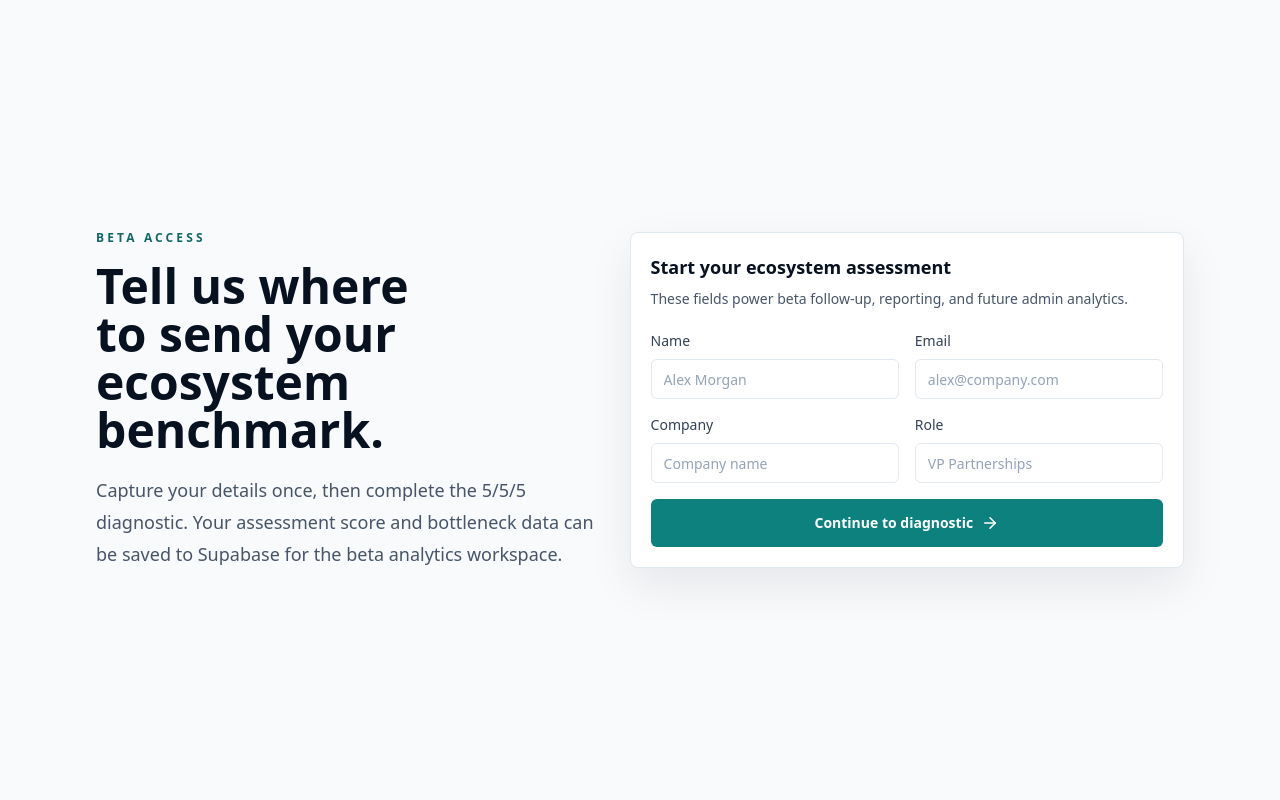
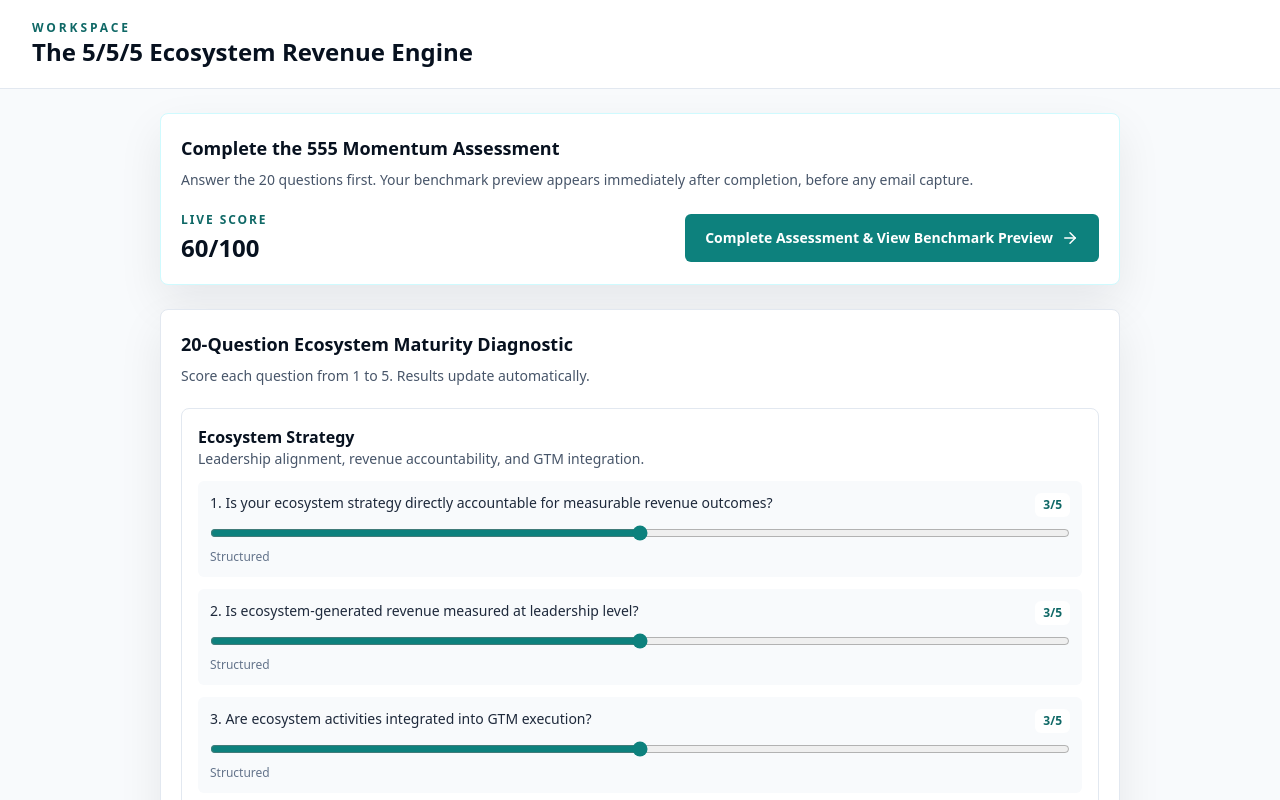
Before and after one commit to Turk1823/555-momentum-os, a Next.js app: page / in a window 1280 px wide. Both pictures are taken after a click on the button "Start Ecosystem Diagnostic". Shown: the top 800 px of the page. Built offline with nearby package versions, Linux system fonts and the light colour scheme.

Commit message:
Remove pre-assessment diagnostic email gate

```diff
--- a/app/api/submissions/route.ts
+++ b/app/api/submissions/route.ts
@@ -30,6 +30,12 @@ type MomentumOSSubmissionRow = {
     primary_constraint: string;
     category_scores: AssessmentSubmission["categoryScores"];
     executive_summary: string;
+    lead_gate_completed?: boolean;
+    lead_gate_completed_at?: string;
+    lead_first_name?: string;
+    lead_email?: string;
+    lead_company?: string;
+    lead_role?: string;
   };
 };
 
@@ -128,7 +134,13 @@ export async function POST(request: Request) {
       highest_category_score: submission.highestCategory.score,
       primary_constraint: submission.primaryConstraint,
       category_scores: submission.categoryScores,
-      executive_summary: submission.executiveSummary
+      executive_summary: submission.executiveSummary,
+      lead_gate_completed: submission.leadGateCompleted ?? true,
+      lead_gate_completed_at: submission.leadGateCompletedAt || submittedAt,
+      lead_first_name: submission.intake.name.trim(),
+      lead_email: submission.intake.email.trim(),
+      lead_company: submission.intake.company.trim(),
+      lead_role: submission.intake.role.trim()
     }
   };
 
--- a/components/engine-app.tsx
+++ b/components/engine-app.tsx
@@ -132,6 +132,20 @@ function getRevenueOpportunity(totalScore: number, lowest: ReturnType<typeof get
     assumption: "High maturity profile: the opportunity is more optimisation-focused, driven by marginal gains in velocity, partner productivity, and repeatability.",
     reason: `${lowest.name} remains the relative constraint at ${lowest.score}/20, indicating room to tune the system even if the core revenue engine is already mature.`
   };
+}
+
+function getBenchmarkPositionLabel(totalScore: number) {
+  if (totalScore >= 81) return "Ecosystem Operating System";
+  if (totalScore >= 61) return "Revenue Ecosystem";
+  if (totalScore >= 41) return "Structured Ecosystem";
+  if (totalScore >= 21) return "Emerging Ecosystem";
+  return "Reactive Ecosystem";
+}
+
+function getRevenueVelocityRiskLabel(totalScore: number, lowest: ReturnType<typeof getExtremes>["lowest"]) {
+  if (totalScore >= 75 && lowest.score >= 14) return "Low";
+  if (totalScore >= 55 && lowest.score >= 10) return "Medium";
+  return "High";
 }
 
 function cleanActionPlanText(value: string) {
@@ -346,6 +360,7 @@ function ActionPlanOutput({ actionPlan }: { actionPlan: string }) {
 
 export function EngineApp() {
   const [started, setStarted] = useState(false);
+  const [assessmentComplete, setAssessmentComplete] = useState(false);
   const [activeModule, setActiveModule] = useState<ModuleId>("diagnostic");
   const [state, setState] = useState<AppState>(initialState);
   const [saveStatus, setSaveStatus] = useState<{ tone: "idle" | "success" | "error"; message: string }>({
@@ -393,7 +408,7 @@ export function EngineApp() {
 
   const updateState = (patch: Partial<AppState>) => setState((current) => ({ ...current, ...patch }));
 
-  const completeIntake = (intake: UserIntake) => {
+  const completeIntake = async (intake: UserIntake) => {
     const cleanIntake = {
       name: intake.name.trim(),
       email: intake.email.trim(),
@@ -402,14 +417,16 @@ export function EngineApp() {
     };
 
     updateState({ intake: cleanIntake, intakeComplete: true, email: cleanIntake.email });
+    await saveAssessment(cleanIntake);
   };
 
-  const saveAssessment = async () => {
+  const saveAssessment = async (intakeOverride?: UserIntake) => {
+    const activeIntake = intakeOverride || state.intake;
     const missingIntakeFields = [
-      ["name", state.intake.name],
-      ["email", state.intake.email],
-      ["company", state.intake.company],
-      ["role", state.intake.role]
+      ["first name", activeIntake.name],
+      ["work email", activeIntake.email],
+      ["company", activeIntake.company],
+      ["role / title", activeIntake.role]
     ]
       .filter(([, value]) => !String(value || "").trim())
       .map(([field]) => field);
@@ -419,7 +436,6 @@ export function EngineApp() {
         tone: "error",
         message: `Please enter your ${missingIntakeFields.join(", ")} before saving your assessment.`
       });
-      updateState({ intakeComplete: false });
       return;
     }
 
@@ -427,8 +443,10 @@ export function EngineApp() {
     setActionPlan("");
     setActionPlanStatus({ tone: "idle", message: "" });
     const result = await saveAssessmentSubmission({
-      intake: state.intake,
-      emailCapture: state.email,
+      intake: activeIntake,
+      emailCapture: activeIntake.email,
+      leadGateCompleted: true,
+      leadGateCompletedAt: new Date().toISOString(),
       totalScore,
       maturityLevel,
       lowestCategory: {
@@ -525,14 +543,6 @@ export function EngineApp() {
     );
   }
 
-  if (!state.intakeComplete) {
-    return (
-      <main className="min-h-screen bg-slate-50">
-        <IntakeForm initialIntake={state.intake} onSubmit={completeIntake} />
-      </main>
-    );
-  }
-
   return (
     <main className="min-h-screen bg-slate-50">
       <header className="border-b border-slate-200 bg-white">
@@ -542,13 +552,41 @@ export function EngineApp() {
             <h1 className="text-2xl font-semibold tracking-normal text-navy">The 5/5/5 Ecosystem Revenue Engine</h1>
           </div>
           <div className="flex flex-wrap gap-2">
+            {state.intakeComplete && (
+              <>
                 <Button variant="secondary" onClick={copySummary}><ClipboardCopy size={16} /> Copy executive summary</Button>
-            <Button variant="secondary" onClick={exportPdf}><Download size={16} /> Export summary as PDF</Button>
+                <Button variant="secondary" onClick={exportPdf}><Download size={16} /> Download report</Button>
                 <Button onClick={() => window.open("mailto:info@arysconsultants.com?subject=Book ecosystem review", "_blank")}><Mail size={16} /> Book ecosystem review</Button>
+              </>
+            )}
           </div>
         </div>
       </header>
 
+      {!state.intakeComplete ? (
+        <section className="mx-auto grid max-w-5xl gap-6 px-4 py-6 sm:px-6 lg:px-8">
+          {!assessmentComplete ? (
+            <AssessmentQuestionStep
+              scores={state.scores}
+              setScores={(scores) => updateState({ scores })}
+              totalScore={totalScore}
+              onComplete={() => {
+                setAssessmentComplete(true);
+                window.scrollTo({ top: 0, behavior: "smooth" });
+              }}
+            />
+          ) : (
+            <BenchmarkPreviewGate
+              highest={highest}
+              initialIntake={state.intake}
+              lowest={lowest}
+              onUnlock={completeIntake}
+              saveStatus={saveStatus}
+              totalScore={totalScore}
+            />
+          )}
+        </section>
+      ) : (
       <div className="mx-auto grid max-w-7xl gap-6 px-4 py-6 sm:px-6 lg:grid-cols-[280px_1fr] lg:px-8">
         <aside className="h-fit rounded-lg border border-slate-200 bg-white p-3 shadow-soft">
           <div className="mb-3 grid grid-cols-2 gap-2">
@@ -593,6 +631,7 @@ export function EngineApp() {
             onGenerateActionPlan={generateActionPlan}
             actionPlanStatus={actionPlanStatus}
             actionPlan={actionPlan}
+            onDownloadReport={exportPdf}
           />
 
           {activeModule === "diagnostic" && <Diagnostic scores={state.scores} setScores={(scores) => updateState({ scores })} />}
@@ -603,6 +642,7 @@ export function EngineApp() {
           {activeModule === "recommendations" && <Recommendations lowestKey={lowest.key} primaryConstraint={state.primaryConstraint} />}
         </section>
       </div>
+      )}
     </main>
   );
 }
@@ -663,47 +703,144 @@ function Landing({ onStart }: { onStart: () => void }) {
   );
 }
 
-function IntakeForm({ initialIntake, onSubmit }: { initialIntake: UserIntake; onSubmit: (intake: UserIntake) => void }) {
+function AssessmentQuestionStep({
+  onComplete,
+  scores,
+  setScores,
+  totalScore
+}: {
+  onComplete: () => void;
+  scores: Record<number, number>;
+  setScores: (scores: Record<number, number>) => void;
+  totalScore: number;
+}) {
+  return (
+    <div className="grid gap-6">
+      <Card className="border-teal-100 bg-white">
+        <CardHeader>
+          <CardTitle>Complete the 555 Momentum Assessment</CardTitle>
+          <CardDescription>
+            Answer the 20 questions first. Your benchmark preview appears immediately after completion, before any email capture.
+          </CardDescription>
+        </CardHeader>
+        <CardContent className="flex flex-col gap-3 sm:flex-row sm:items-center sm:justify-between">
+          <div>
+            <p className="text-xs font-bold uppercase tracking-[0.16em] text-teal-700">Live score</p>
+            <p className="mt-1 text-2xl font-semibold text-navy">{totalScore}/100</p>
+          </div>
+          <Button size="lg" onClick={onComplete}>
+            Complete Assessment & View Benchmark Preview <ArrowRight size={18} />
+          </Button>
+        </CardContent>
+      </Card>
+      <Diagnostic scores={scores} setScores={setScores} />
+    </div>
+  );
+}
+
+function BenchmarkPreviewGate({
+  highest,
+  initialIntake,
+  lowest,
+  onUnlock,
+  saveStatus,
+  totalScore
+}: {
+  highest: ReturnType<typeof getExtremes>["highest"];
+  initialIntake: UserIntake;
+  lowest: ReturnType<typeof getExtremes>["lowest"];
+  onUnlock: (intake: UserIntake) => Promise<void>;
+  saveStatus: { tone: "idle" | "success" | "error"; message: string };
+  totalScore: number;
+}) {
   const [intake, setIntake] = useState<UserIntake>(initialIntake);
   const [error, setError] = useState("");
+  const [isSubmitting, setIsSubmitting] = useState(false);
   const update = (key: keyof UserIntake, value: string) => setIntake((current) => ({ ...current, [key]: value }));
 
-  const submit = () => {
+  const submit = async () => {
     if (!intake.name.trim() || !intake.email.trim() || !intake.company.trim() || !intake.role.trim()) {
-      setError("Please complete all fields before starting the assessment.");
+      setError("Please complete all fields to unlock your full report.");
       return;
     }
 
     setError("");
-    onSubmit(intake);
+    setIsSubmitting(true);
+    await onUnlock(intake);
+    setIsSubmitting(false);
   };
+  const previewItems = [
+    { label: "Momentum Score", value: `${totalScore}/100`, text: "Your current ecosystem revenue maturity score." },
+    { label: "Benchmark Position", value: getBenchmarkPositionLabel(totalScore), text: "Directional maturity band from your 555 score." },
+    { label: "Primary Constraint", value: lowest.shortName, text: "The lowest-scoring capability limiting momentum." },
+    { label: "Revenue Velocity Risk", value: getRevenueVelocityRiskLabel(totalScore, lowest), text: "A directional signal based on score and bottleneck strength." },
+    { label: "Top Strength", value: highest.shortName, text: "The strongest capability in your current ecosystem profile." }
+  ];
 
   return (
-    <section className="mx-auto grid min-h-screen max-w-6xl items-center gap-8 px-4 py-10 sm:px-6 lg:grid-cols-[0.95fr_1.05fr] lg:px-8">
-      <div>
-        <p className="mb-4 text-xs font-bold uppercase tracking-[0.26em] text-teal-700">Beta access</p>
-        <h1 className="text-balance text-4xl font-semibold tracking-normal text-navy sm:text-5xl">Tell us where to send your ecosystem benchmark.</h1>
-        <p className="mt-5 max-w-xl text-lg leading-8 text-slate-600">
-          Capture your details once, then complete the 5/5/5 diagnostic. Your assessment score and bottleneck data can be saved to Supabase for the beta analytics workspace.
-        </p>
+    <div className="grid gap-6">
+      <Card className="border-teal-100 bg-white">
+        <CardHeader>
+          <CardTitle>Your Ecosystem Revenue Benchmark Preview</CardTitle>
+          <CardDescription>Instant directional insight from your current 555 Momentum Assessment responses.</CardDescription>
+        </CardHeader>
+        <CardContent className="grid gap-4 md:grid-cols-5">
+          {previewItems.map((item) => (
+            <div className="rounded-lg border border-slate-200 bg-slate-50 p-4" key={item.label}>
+              <p className="text-xs font-bold uppercase tracking-[0.14em] text-slate-500">{item.label}</p>
+              <p className="mt-2 text-xl font-semibold text-navy">{item.value}</p>
+              <p className="mt-2 text-xs leading-5 text-slate-600">{item.text}</p>
             </div>
+          ))}
+        </CardContent>
+      </Card>
+
       <Card>
         <CardHeader>
-          <CardTitle>Start your ecosystem assessment</CardTitle>
-          <CardDescription>These fields power beta follow-up, reporting, and future admin analytics.</CardDescription>
+          <CardTitle>Unlock Your Full Executive Report</CardTitle>
+          <CardDescription>Submit your details to reveal the complete benchmark report and save your assessment.</CardDescription>
         </CardHeader>
-        <CardContent className="grid gap-4">
+        <CardContent className="grid gap-5 lg:grid-cols-[0.9fr_1.1fr]">
+          <div className="rounded-lg border border-teal-100 bg-teal-50 p-4">
+            <p className="text-sm font-semibold text-teal-950">Your full report includes:</p>
+            <ul className="mt-3 grid gap-2 text-sm leading-6 text-teal-950">
+              {[
+                "Full benchmark breakdown",
+                "90-day action plan",
+                "Revenue velocity forecast",
+                "Executive recommendations",
+                "MomentumOS dashboard preview"
+              ].map((item) => (
+                <li className="flex gap-2" key={item}><Check className="mt-1 shrink-0" size={16} />{item}</li>
+              ))}
+            </ul>
+          </div>
+          <div className="grid gap-4">
             <div className="grid gap-4 sm:grid-cols-2">
-            <Label>Name<Input value={intake.name} onChange={(event) => update("name", event.target.value)} placeholder="Alex Morgan" /></Label>
-            <Label>Email<Input type="email" value={intake.email} onChange={(event) => update("email", event.target.value)} placeholder="alex@company.com" /></Label>
+              <Label>First name<Input value={intake.name} onChange={(event) => update("name", event.target.value)} placeholder="Alex" /></Label>
+              <Label>Work email<Input type="email" value={intake.email} onChange={(event) => update("email", event.target.value)} placeholder="alex@company.com" /></Label>
               <Label>Company<Input value={intake.company} onChange={(event) => update("company", event.target.value)} placeholder="Company name" /></Label>
-            <Label>Role<Input value={intake.role} onChange={(event) => update("role", event.target.value)} placeholder="VP Partnerships" /></Label>
+              <Label>Role / title<Input value={intake.role} onChange={(event) => update("role", event.target.value)} placeholder="VP Partnerships" /></Label>
             </div>
+            <p className="text-xs leading-5 text-slate-500">We&apos;ll send your results and may follow up with relevant MomentumOS updates. No spam.</p>
             {error && <p className="rounded-md bg-rose-50 p-3 text-sm font-medium text-rose-700">{error}</p>}
-          <Button size="lg" onClick={submit}>Continue to diagnostic <ArrowRight size={18} /></Button>
+            {saveStatus.message && (
+              <p className={cn(
+                "whitespace-pre-wrap break-words rounded-md p-3 text-sm font-medium",
+                saveStatus.tone === "success" && "bg-teal-50 text-teal-800",
+                saveStatus.tone === "error" && "bg-rose-50 text-rose-700",
+                saveStatus.tone === "idle" && "bg-slate-50 text-slate-600"
+              )}>
+                {saveStatus.message}
+              </p>
+            )}
+            <Button size="lg" disabled={isSubmitting} onClick={submit}>
+              {isSubmitting ? "Unlocking..." : "Unlock Full Report"} <ArrowRight size={18} />
+            </Button>
+          </div>
         </CardContent>
       </Card>
-    </section>
+    </div>
   );
 }
 
@@ -724,6 +861,7 @@ function ResultsDashboard(props: {
   onGenerateActionPlan: () => Promise<void>;
   actionPlanStatus: { tone: "idle" | "success" | "error"; message: string };
   actionPlan: string;
+  onDownloadReport: () => void;
 }) {
   const canGenerateActionPlan = props.saveStatus.tone === "success";
   const isGeneratingActionPlan = props.actionPlanStatus.tone === "idle" && Boolean(props.actionPlanStatus.message);
@@ -823,6 +961,20 @@ function ResultsDashboard(props: {
               )}
             </div>
           )}
+          <div className="grid gap-4 rounded-lg border border-slate-200 bg-white p-4 lg:grid-cols-[1fr_auto] lg:items-center">
+            <div>
+              <p className="text-sm font-semibold text-navy">Want to continuously track ecosystem revenue performance over time?</p>
+              <p className="mt-1 text-sm leading-6 text-slate-600">
+                Continue from this one-off diagnostic into MomentumOS for ongoing tracking, benchmarking, forecasting, and executive reporting.
+              </p>
+            </div>
+            <div className="flex flex-col gap-2 sm:flex-row">
+              <Button variant="secondary" onClick={props.onDownloadReport}><Download size={16} /> Download report</Button>
+              <Button onClick={() => window.open("https://momentumos-platform.vercel.app", "_blank", "noopener,noreferrer")}>
+                <Rocket size={16} /> Explore MomentumOS
+              </Button>
+            </div>
+          </div>
         </CardContent>
       </Card>
       <Card>
--- a/lib/supabase/submissions.ts
+++ b/lib/supabase/submissions.ts
@@ -3,6 +3,8 @@ import type { CategoryKey, UserIntake } from "@/lib/types";
 export type AssessmentSubmission = {
   intake: UserIntake;
   emailCapture: string;
+  leadGateCompleted?: boolean;
+  leadGateCompletedAt?: string;
   totalScore: number;
   maturityLevel: string;
   lowestCategory: {
--- a/tsconfig.json
+++ b/tsconfig.json
@@ -20,5 +20,5 @@
     }
   },
   "include": ["next-env.d.ts", "**/*.ts", "**/*.tsx", ".next/types/**/*.ts"],
-  "exclude": ["node_modules"]
+  "exclude": ["node_modules", "555-momentum-os"]
 }
```
Lines whose indentation alone changed are shown as unchanged.
